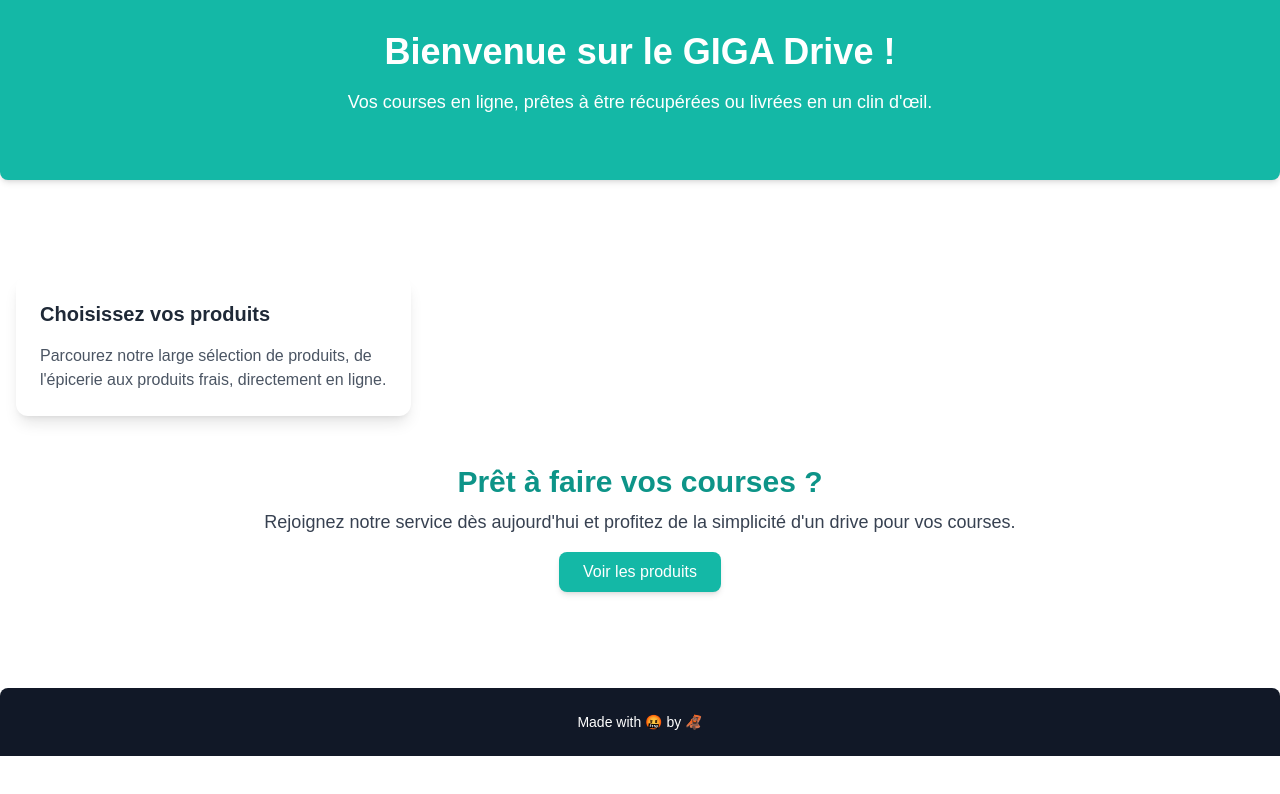
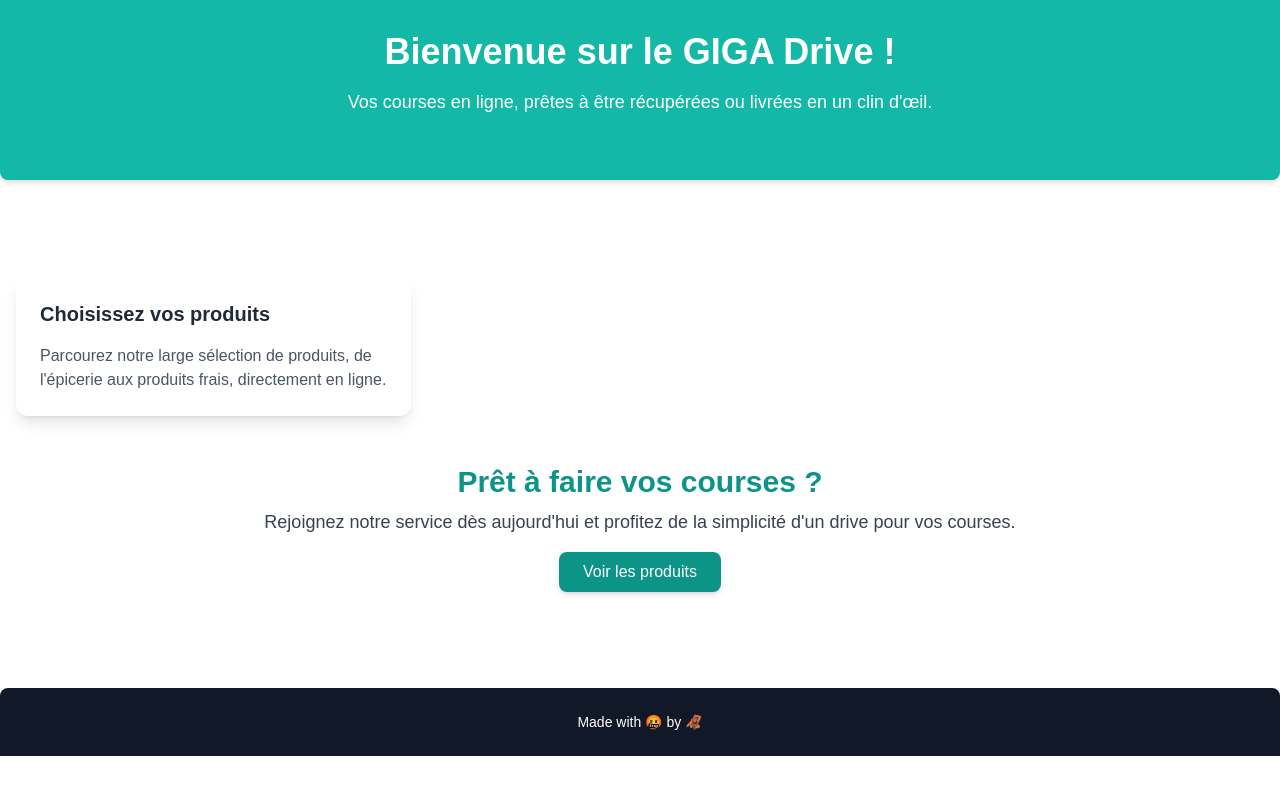
Before and after one commit to ArthurDelaporte/market-drive, a Next.js app: page / in a window 1280 px wide. Shown: the top 794 px of the page. Built offline with nearby package versions, Linux system fonts and the light colour scheme.

Commit message:
Test commit vérifié 2 -- Retour en arrière
Signed-off-by: Arthur Delaporte <arthur.delaporte@eemi.com>

```diff
--- a/src/app/page.js
+++ b/src/app/page.js
@@ -21,7 +21,7 @@ return (
         <p className="text-lg text-gray-700 mt-2">Rejoignez notre service dès aujourd'hui et profitez de la simplicité d'un drive pour vos courses.</p>
         <button type="button"
           onClick={() => router.push('/produits')}
-          className="bg-teal-500 text-white py-2 px-6 rounded-lg shadow-md hover:bg-teal-700 transition ease-in-out duration-300 transform hover:scale-105 mt-4"
+          className="bg-teal-600 text-white py-2 px-6 rounded-lg shadow-md hover:bg-teal-700 transition ease-in-out duration-300 transform hover:scale-105 mt-4"
         >
           Voir les produits
         </button>
```
